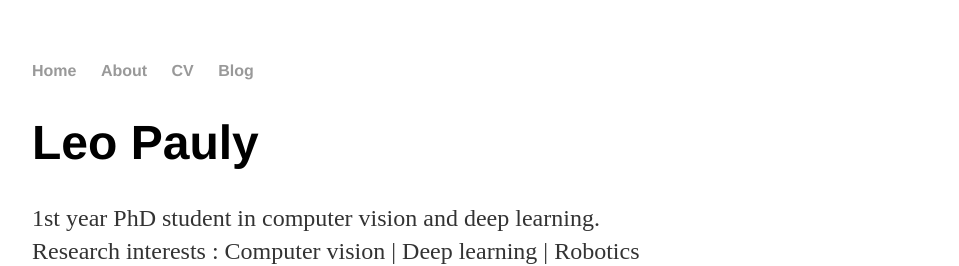
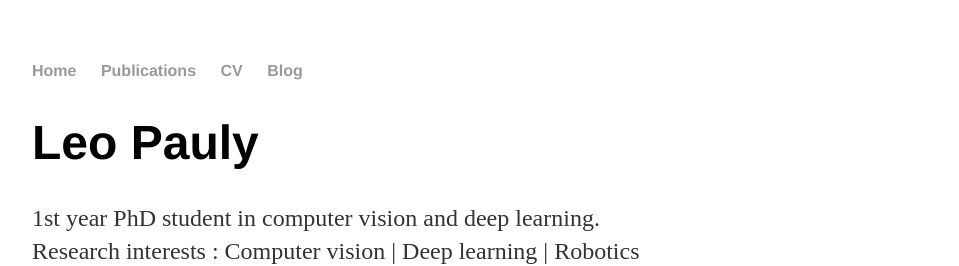
Before and after one commit to leopauly/leopauly.github.io, a Jekyll site: the page built from index.html, in a window 1280 px wide. Shown: the top 266 px of the page, without its empty margins (160-1119 px from the left). Built offline with Jekyll 4.4.1, drawn with Linux system fonts in a browser that asks for light colours.

Commit message:
Update default.html

```diff
--- a/_layouts/default.html
+++ b/_layouts/default.html
@@ -12,7 +12,7 @@
     <nav>
 <ul>
 <li><a href="/">Home</a></li>
-<li><a href="/about">About</a></li>
+<li><a href="/publications">Publications</a></li>
 <li><a href="/cv">CV</a></li>
 <li><a href="/blog">Blog</a></li>
 </ul>
```
